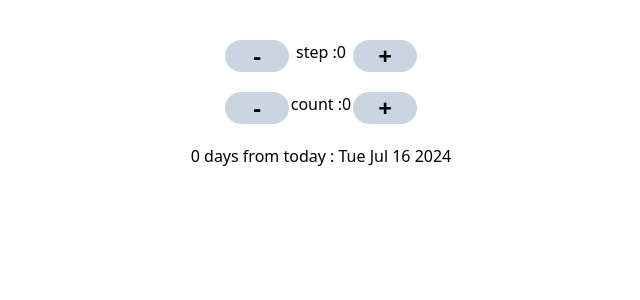
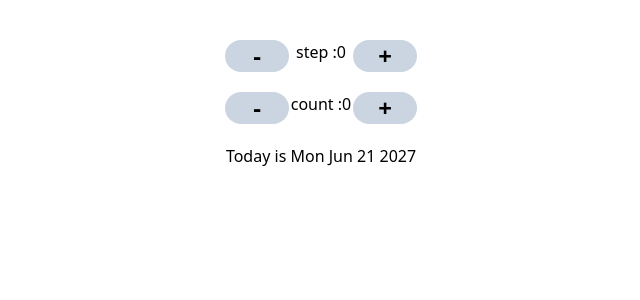
Before and after one commit to parisaMontakhab/Step-message, a React (Vite) app in the folder msg-step/: page / in a window 1280 px wide. Shown: the top 300 px of the page, without its empty margins (319-959 px from the left). Built offline with nearby package versions, Linux system fonts and the light colour scheme.

Commit message:
feat: add span and set daynamic days report

```diff
--- a/msg-step/src/App.jsx
+++ b/msg-step/src/App.jsx
@@ -80,9 +80,11 @@ function Step() {
 }
 
 function ChallengeOne() {
-  const day = new Date().toDateString();
   const [step, setStep] = useState(0);
   const [count, setCount] = useState(0);
+
+  const day = new Date("june 21 2027");
+  day.setDate(day.getDate() + count);
 
   function hanldlePlusStep() {
     setStep((s) => s + 1);
@@ -133,7 +135,16 @@ function ChallengeOne() {
           +
         </button>
       </div>
-      <div>{count} days from today : {day}</div>
+      <div>
+        <span>
+          {count === 0
+            ? "Today is"
+            : count > 0
+            ? `${count} days from today`
+            : `${count} days ago was`}{" "}
+        </span>
+        {day.toDateString()}{" "}
+      </div>
     </div>
   );
 }
```
